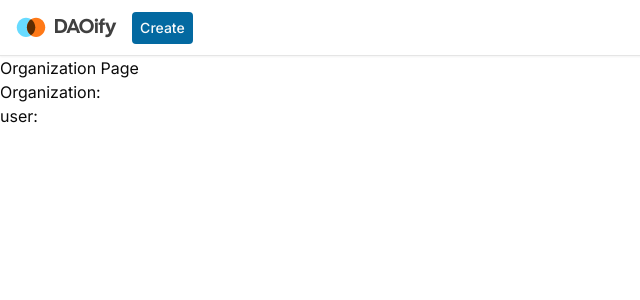
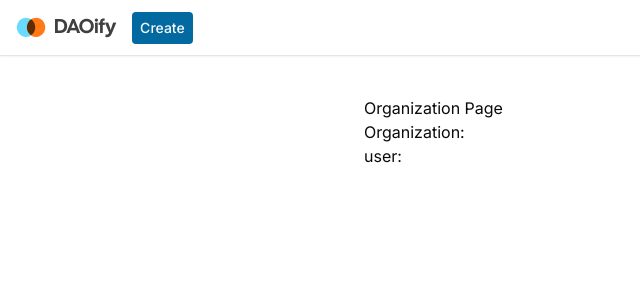
Before and after one commit to samsuh/trello-clone, a Next.js app: page /organization/1 in a window 1280 px wide. Shown: the top 300 px of the page, without its empty margins (0-640 px from the left). Built offline with nearby package versions, Linux system fonts and the light colour scheme; no server answers.

Commit message:
create organization layout structure

```diff
--- a/app/(platform)/(dashboard)/organization/[organizationId]/page.tsx
+++ b/app/(platform)/(dashboard)/organization/[organizationId]/page.tsx
@@ -4,7 +4,7 @@
     const {userId, orgId} = auth()
 
     return (
-        <div className="mt-14">
+        <div>
             Organization Page
             <p>Organization: {orgId}</p>
             <p>user: {userId}</p>
--- /dev/null
+++ b/app/(platform)/(dashboard)/organization/layout.tsx
@@ -0,0 +1,13 @@
+const OrganizationLayout = ({children}: {children: React.ReactNode}) => {
+    return (
+        <main className="pt-20 md:pt-24 px-4 max-w-6xl 2xl:max-w-screen-lg mx-auto">
+            <div className="flex gap-x-7">
+                <div className="w-64 shrink-0 hidden md:block">
+                    {/* Sidebar goes here */}
+                </div>
+                    {children}
+            </div>
+        </main>
+    )
+}
+export default OrganizationLayout
```
